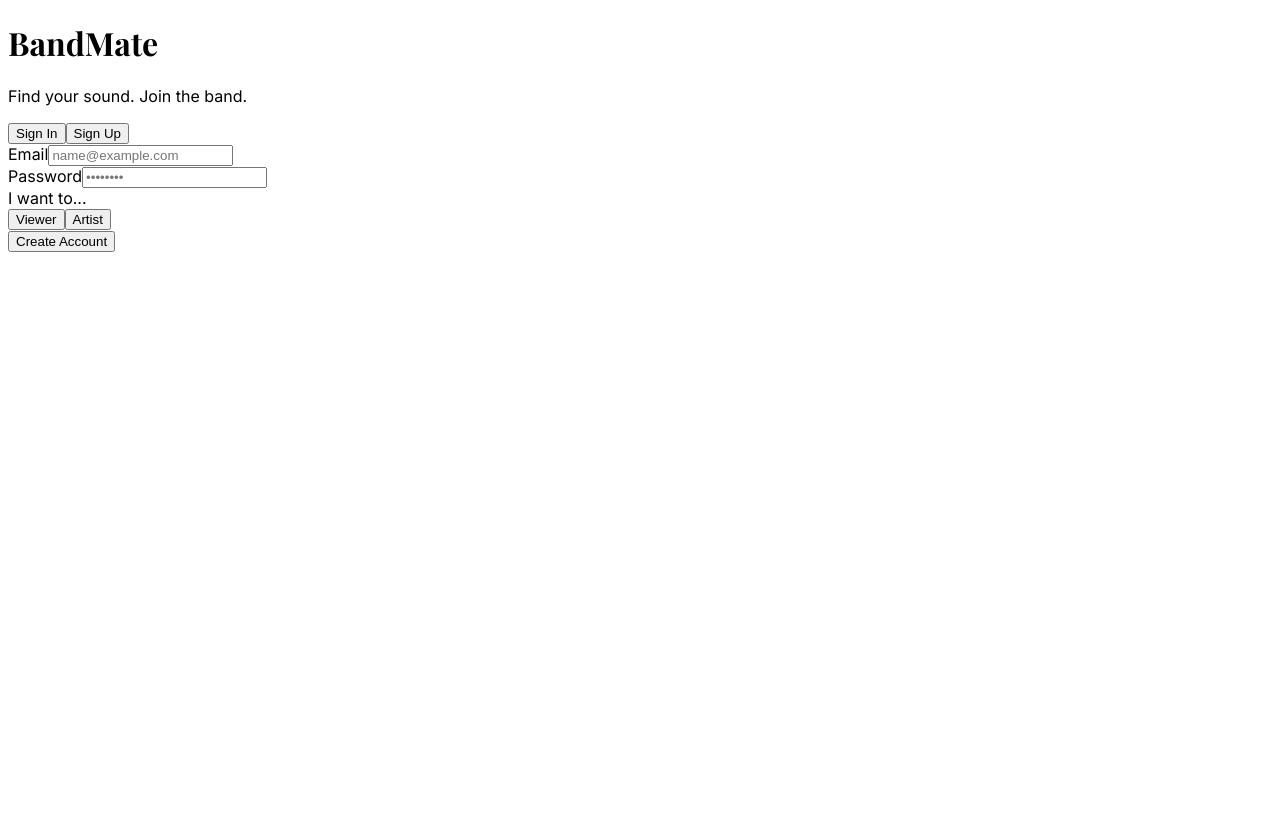
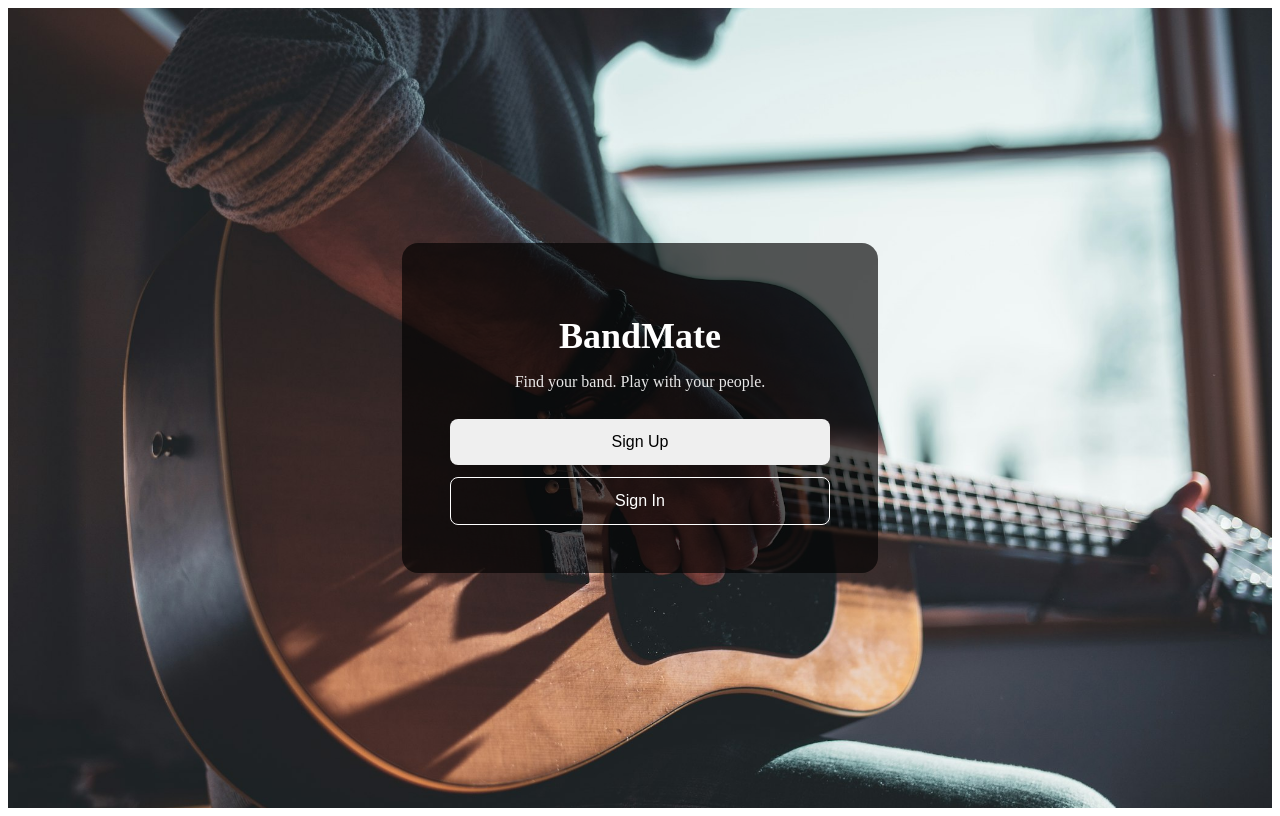
Before and after one commit to mejiasergio2002-max/BandMate, a Next.js app: page / in a window 1280 px wide. Built offline with nearby package versions, Linux system fonts and the light colour scheme.

Commit message:
Add landing page with background image

```diff
--- a/app/page.tsx
+++ b/app/page.tsx
@@ -1,142 +1,64 @@
-"use client";
-
-import { useState, useEffect } from "react";
-import { Playfair_Display, Inter } from "next/font/google";
-
-// Fonts
-const playfair = Playfair_Display({
-  subsets: ["latin"],
-  weight: ["400", "700"],
-  display: "swap",
-});
-
-const inter = Inter({
-  subsets: ["latin"],
-  display: "swap",
-});
-
-export default function LandingPage() {
-  const [activeTab, setActiveTab] = useState("signup");
-  const [selectedRole, setSelectedRole] = useState("viewer");
-  const [mounted, setMounted] = useState(false);
-
-  useEffect(() => {
-    setMounted(true);
-  }, []);
-
+export default function Page() {
   return (
-    <main className={`relative min-h-screen w-full flex items-center justify-center ${inter.className}`}>
-
-      {/* Background Image */}
     <div
-        className="absolute inset-0 bg-cover bg-center"
-        style={{ backgroundImage: "url('/landing.jpg')" }}
-      />
-
-      {/* Dark Overlay */}
-      <div className="absolute inset-0 bg-black/60" />
-
-      {/* Card Container - Centered */}
-      <div className={`relative z-10 w-full max-w-[420px] px-4 transition-all duration-700 transform ${mounted ? "opacity-100 translate-y-0" : "opacity-0 translate-y-10"}`}>
-
-        <div className="backdrop-blur-xl bg-black/40 border border-white/10 rounded-2xl shadow-2xl overflow-hidden p-6">
-
-          {/* Header */}
-          <div className="text-center mb-6">
-            <h1 className={`${playfair.className} text-3xl font-bold text-white mb-2`}>
+      style={{
+        minHeight: "100vh",
+        backgroundImage: "url('/landing.jpg')",
+        backgroundSize: "cover",
+        backgroundPosition: "center",
+        display: "flex",
+        alignItems: "center",
+        justifyContent: "center",
+      }}
+    >
+      <div
+        style={{
+          background: "rgba(0,0,0,0.65)",
+          padding: "48px",
+          borderRadius: "16px",
+          color: "white",
+          width: "380px",
+          textAlign: "center",
+          fontFamily: "serif",
+        }}
+      >
+        <h1 style={{ fontSize: "36px", marginBottom: "12px" }}>
           BandMate
         </h1>
-            <p className="text-sm text-gray-300 font-light">
-              Find your sound. Join the band.
+
+        <p style={{ opacity: 0.9, marginBottom: "28px" }}>
+          Find your band. Play with your people.
         </p>
-          </div>
 
-          {/* Tabs */}
-          <div className="flex p-1 bg-white/5 rounded-lg mb-6">
         <button
-              onClick={() => setActiveTab("signin")}
-              className={`flex-1 py-2 text-sm font-medium rounded-md transition-all ${
-                activeTab === "signin"
-                  ? "bg-white text-black shadow-sm"
-                  : "text-gray-400 hover:text-white"
-              }`}
+          style={{
+            width: "100%",
+            padding: "14px",
+            marginBottom: "12px",
+            fontSize: "16px",
+            borderRadius: "8px",
+            border: "none",
+            cursor: "pointer",
+          }}
+        >
+          Sign Up
+        </button>
+
+        <button
+          style={{
+            width: "100%",
+            padding: "14px",
+            fontSize: "16px",
+            borderRadius: "8px",
+            border: "1px solid white",
+            background: "transparent",
+            color: "white",
+            cursor: "pointer",
+          }}
         >
           Sign In
         </button>
-            <button
-              onClick={() => setActiveTab("signup")}
-              className={`flex-1 py-2 text-sm font-medium rounded-md transition-all ${
-                activeTab === "signup"
-                  ? "bg-white text-black shadow-sm"
-                  : "text-gray-400 hover:text-white"
-              }`}
-            >
-              Sign Up
-            </button>
-          </div>
-
-          {/* Form Content */}
-          <div className="space-y-4">
-
-            {/* Common Fields */}
-            <div className="space-y-4">
-              <div className="space-y-1.5">
-                <label className="text-xs text-gray-300 font-medium ml-1">Email</label>
-                <input
-                  type="email"
-                  placeholder="name@example.com"
-                  className="w-full bg-white/5 border border-white/10 rounded-lg px-4 py-2.5 text-white placeholder-gray-500 focus:outline-none focus:border-white/30 focus:bg-white/10 transition-all text-sm"
-                />
-              </div>
-
-              <div className="space-y-1.5">
-                <label className="text-xs text-gray-300 font-medium ml-1">Password</label>
-                <input
-                  type="password"
-                  placeholder="••••••••"
-                  className="w-full bg-white/5 border border-white/10 rounded-lg px-4 py-2.5 text-white placeholder-gray-500 focus:outline-none focus:border-white/30 focus:bg-white/10 transition-all text-sm"
-                />
       </div>
     </div>
-
-            {/* Sign Up Specific: Role Selection */}
-            {activeTab === "signup" && (
-              <div className="space-y-2 pt-1">
-                <label className="text-xs text-gray-300 font-medium ml-1">I want to...</label>
-                <div className="grid grid-cols-2 gap-3">
-                  <button
-                    onClick={() => setSelectedRole("viewer")}
-                    className={`py-2.5 px-4 text-sm font-medium rounded-lg border transition-all flex items-center justify-center gap-2 ${
-                      selectedRole === "viewer"
-                        ? "bg-white text-black border-white"
-                        : "bg-transparent border-white/20 text-gray-400 hover:border-white/40 hover:text-white"
-                    }`}
-                  >
-                    Viewer
-                  </button>
-                  <button
-                    onClick={() => setSelectedRole("artist")}
-                    className={`py-2.5 px-4 text-sm font-medium rounded-lg border transition-all flex items-center justify-center gap-2 ${
-                      selectedRole === "artist"
-                        ? "bg-white text-black border-white"
-                        : "bg-transparent border-white/20 text-gray-400 hover:border-white/40 hover:text-white"
-                    }`}
-                  >
-                    Artist
-                  </button>
-                </div>
-              </div>
-            )}
-
-            {/* Action Button */}
-            <button className="w-full bg-white text-black font-bold py-3 rounded-lg hover:bg-gray-100 transition-transform active:scale-[0.98] mt-2">
-              {activeTab === "signup" ? "Create Account" : "Sign In"}
-            </button>
-
-          </div>
-
-        </div>
-      </div>
-    </main>
   );
 }
```
Lines whose indentation alone changed are shown as unchanged.
